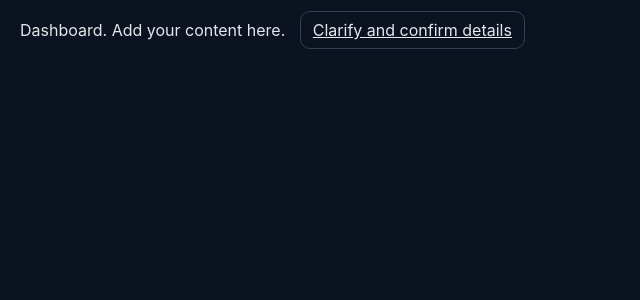
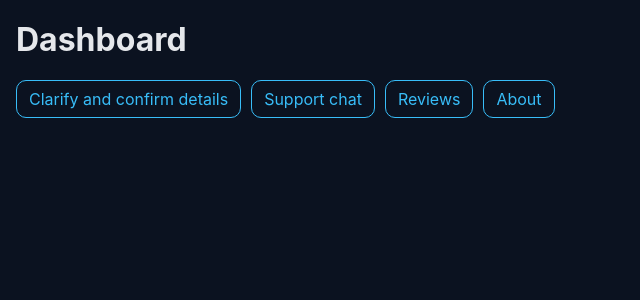
Before and after one commit to Jorgor-prog/LOVE_MUST_BE_FREE_v2, a Next.js app: page /dashboard in a window 1280 px wide. Shown: the top 300 px of the page, without its empty margins (0-640 px from the left). Built offline with nearby package versions, Linux system fonts and the light colour scheme.

Commit message:
Update page.tsx

```diff
--- a/app/dashboard/page.tsx
+++ b/app/dashboard/page.tsx
@@ -1 +1,27 @@
-export default function Dashboard(){ return <div style={{padding:20,color:'#e5e7eb',background:'#0b1220',minHeight:'100vh'}}>Dashboard. Add your content here. <a className='btn' href='/confirm' style={{marginLeft:10}}>Clarify and confirm details</a></div> }
+// app/dashboard/page.tsx
+'use client';
+import Link from 'next/link';
+import { useEffect } from 'react';
+
+export default function Dashboard(){
+  useEffect(()=>{ document.body.style.background = '#0b1220'; return ()=>{ document.body.style.background=''; };},[]);
+  return (
+    <div style={{minHeight:'100vh', color:'#e5e7eb', padding:'20px 16px'}}>
+      <h1 style={{marginTop:0}}>Dashboard</h1>
+      <div style={{display:'flex', gap:10, flexWrap:'wrap'}}>
+        <Link href="/confirm" className="btn" style={{borderColor:'#38bdf8', color:'#38bdf8', textDecoration:'none'}}>
+          Clarify and confirm details
+        </Link>
+        <Link href="/chat" className="btn" style={{borderColor:'#38bdf8', color:'#38bdf8', textDecoration:'none'}}>
+          Support chat
+        </Link>
+        <Link href="/reviews" className="btn" style={{borderColor:'#38bdf8', color:'#38bdf8', textDecoration:'none'}}>
+          Reviews
+        </Link>
+        <Link href="/about" className="btn" style={{borderColor:'#38bdf8', color:'#38bdf8', textDecoration:'none'}}>
+          About
+        </Link>
+      </div>
+    </div>
+  );
+}
```
